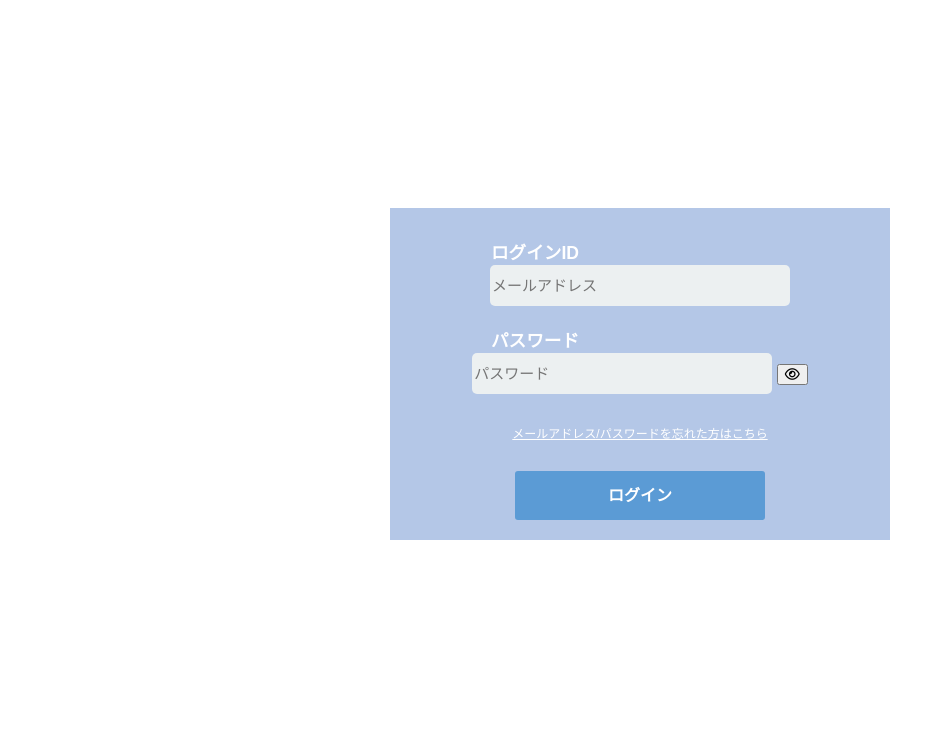
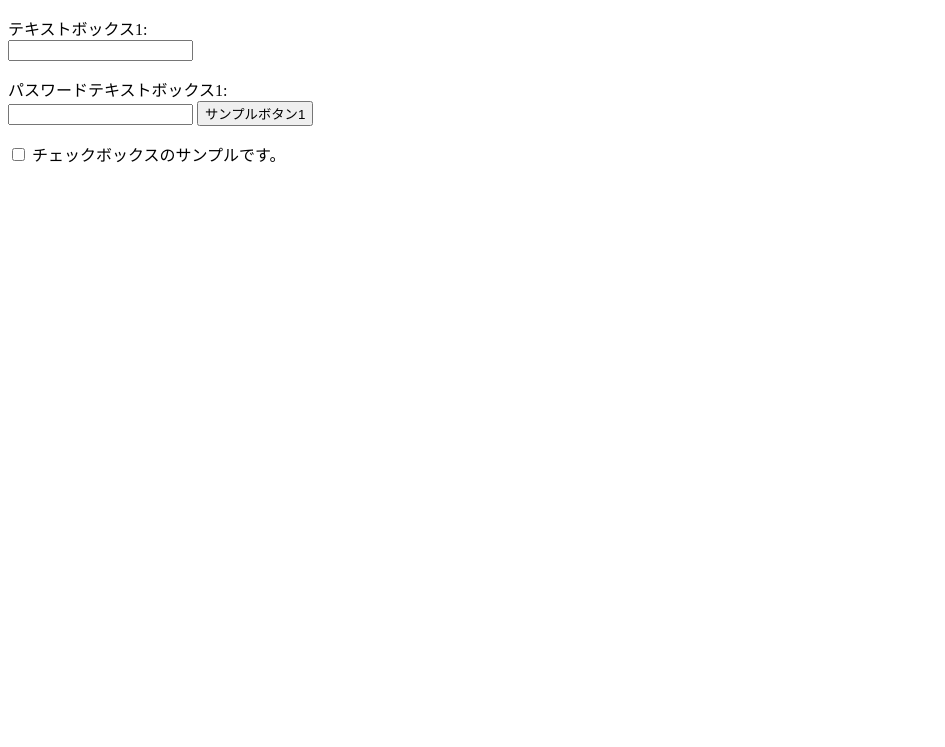
Before and after one commit to WaitShimizu/EZTaxCraft_flask, a Flask app: page / in a window 1280 px wide. Shown: the top 747 px of the page, without its empty margins (0-945 px from the left). Run offline with Flask 3, Linux system fonts and the light colour scheme; some libraries are stand-ins or nearby versions.

Commit message:
サンプルのテキストボックス,パスワード用テキストボックス,ボタン,チェックボックスを追加

```diff
--- /dev/null
+++ b/app/static/js/sample.js
@@ -0,0 +1,5 @@
+// ボタン1が押されたときに呼び出される関数
+function onClickButton1() {
+    var password_elem = document.getElementById("password_sample_textbox1")
+    console.log("ボタン1が押されました。"+password_elem.value)
+}
--- a/app/static/sample.css
+++ /dev/null
@@ -1,104 +0,0 @@
-* {
-    box-sizing: border-box;
-  }
-
-*:focus {
-    outline: none;
-  }
-body {
-font-family: Arial;
-/* 画面の色設定 */
-background-color: #FFF;
-/* 余白設定 */
-padding: 50px;
-}
-.login {
-/* 小枠の高さ設定 */
-margin: 150px auto;
-/* 小枠の大きさ設定 */
-width: 500px;
-}
-.login-screen {
-/* 小枠の色設定 */
-background-color: #b4c7e7;
-padding: 20px;
-border-radius: 0px
-}
-
-.app-title {
-text-align: center;
-color: #ffffff;
-}
-.email-left {
-  label {
-    margin: 1.5px 0 1.5px -210px;
-    display: inline-block;
-    color: #ffffff;
-    font-size: 1.1em;
-    margin-top: 0.6em;
-    font-weight: bold;
-  }
-}
-.password-left{
-  label {
-    margin: 1.5px 0 1.5px -210px;
-    display: inline-block;
-    color: #ffffff;
-    font-size: 1.1em;
-    margin-top: 0.6em;
-    font-weight: bold;
-  }
-}
-.login-form {
-text-align: center;
-}
-.control-group {
-margin-bottom: 10px;
-}
-
-input {
-text-align: left;
-background-color: #ECF0F1;
-border: 2px solid transparent;
-border-radius: 5px;
-font-size: 15px;
-font-weight: 200;
-padding: 10px 0;
-width: 300px;
-transition: border .0s;
-}
-
-input:focus {
-border: 2px solid #3498DB;
-box-shadow: none;
-}
-
-.btn {
-  border: 2px solid transparent;
-  background: #5b9bd5;
-  color: #ffffff;
-  font-size: 16px;
-  line-height: 25px;
-  padding: 10px 0;
-  text-decoration: none;
-  text-shadow: none;
-  border-radius: 3px;
-  box-shadow: none;
-  transition: 0.25s;
-  display: block;
-  width: 250px;
-  margin: 0 auto;
-  font-weight: bold;
-}
-
-.btn:hover {
-  background-color: #2980B9;
-}
-
-.login-link {
-  font-size: 12px;
-  color: #ffffff;
-  display: block;
-  margin-top: 30px;
-  margin-bottom: 30px;
-}
--- a/app/templates/sample.html
+++ b/app/templates/sample.html
@@ -1,33 +1,22 @@
 <!DOCTYPE html>
 <html lang="ja">
+  <head>
+    <meta charset="utf-8">
+    <title>サンプル画面タイトル文字列</title>
+    <script src="./static/js/sample.js"></script>
+  </head>
+
   <body>
-    <link rel="stylesheet" href="/static/sample.css">
-    <div class="login">
-      <div class="login-screen">
-        <div class="login-form">
-          <div class="email-left">
-            <label for="email">ログインID</label><br/>
-          </div>
-          <div class="control-group">
-          <input type="text" class="login-field" value="" placeholder="メールアドレス" id="login-name">
-          <label class="login-field-icon fui-user" for="login-name"></label>
-          </div>
-          <div class="password-left">
-            <label for="password">パスワード</label>
-          </div>
-          <div class="control-group">
-          <input type="password" class="login-field" value="" placeholder="パスワード" id="login-pass">
-          <span id="view">
-            <!-- 目のアイコン -->
-            <button id="view"><i class="fa-regular fa-eye"></i></button>
-            <script src="https://kit.fontawesome.com/be91c86e75.js" crossorigin="anonymous"></script>
-        </span>
-          <label class="login-field-icon fui-lock" for="login-pass"></label>
-          </div>
-          <a class="login-link" href="#">メールアドレス/パスワードを忘れた方はこちら</a>
-          <a class="btn btn-primary btn-large btn-block" href="#">ログイン</a>
-        </div>
-      </div>
-    </div>
+    <p>テキストボックス1:<br>
+      <input type="text" name="sample_textbox1">
+    </p>
+    <p>パスワードテキストボックス1:<br>
+      <input type="password" id="password_sample_textbox1">
+      <input type="button" value="サンプルボタン1" id="button1" onclick="onClickButton1();">
+    </p>
+    <label>
+      <input type="checkbox" id="checkbox_sample" value="true">
+      チェックボックスのサンプルです。
+    </label>
   </body>
 </html>
```
Also changed, not shown: app/static/sample.js (deleted, +0 -23 lines), app/static/css/sample.css (added).
